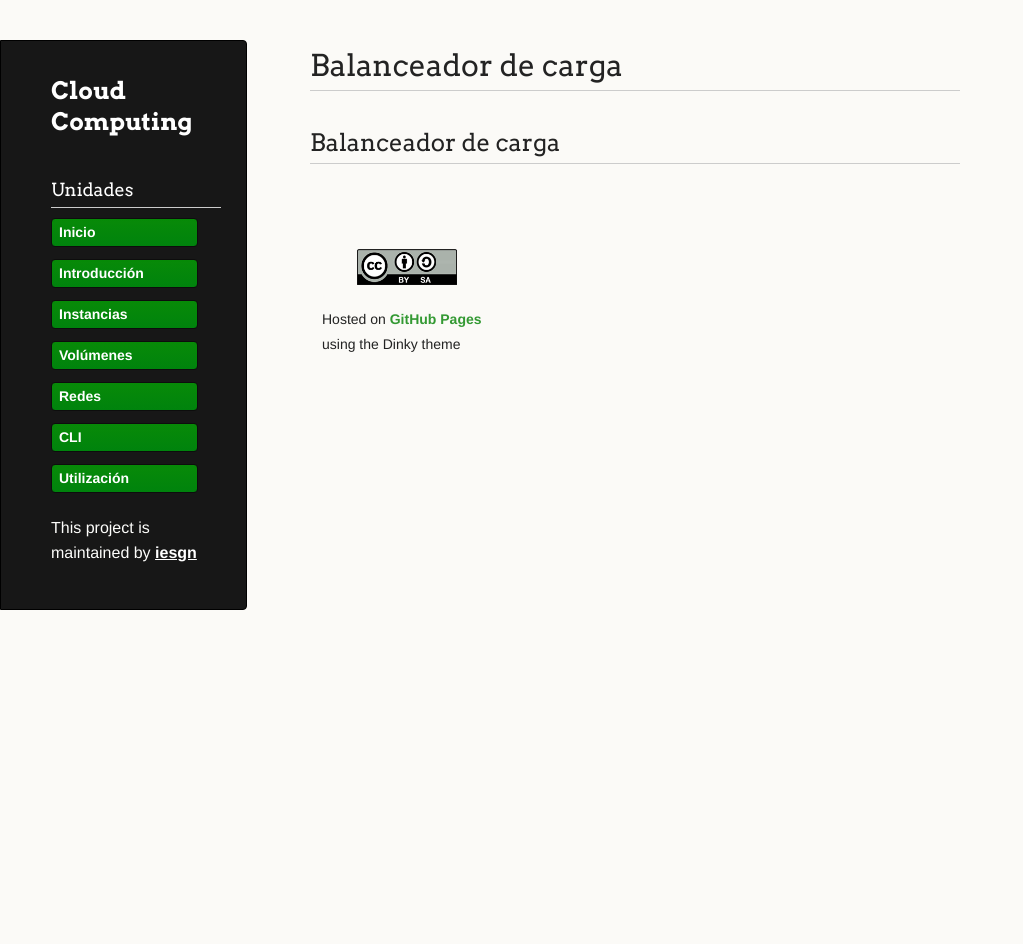
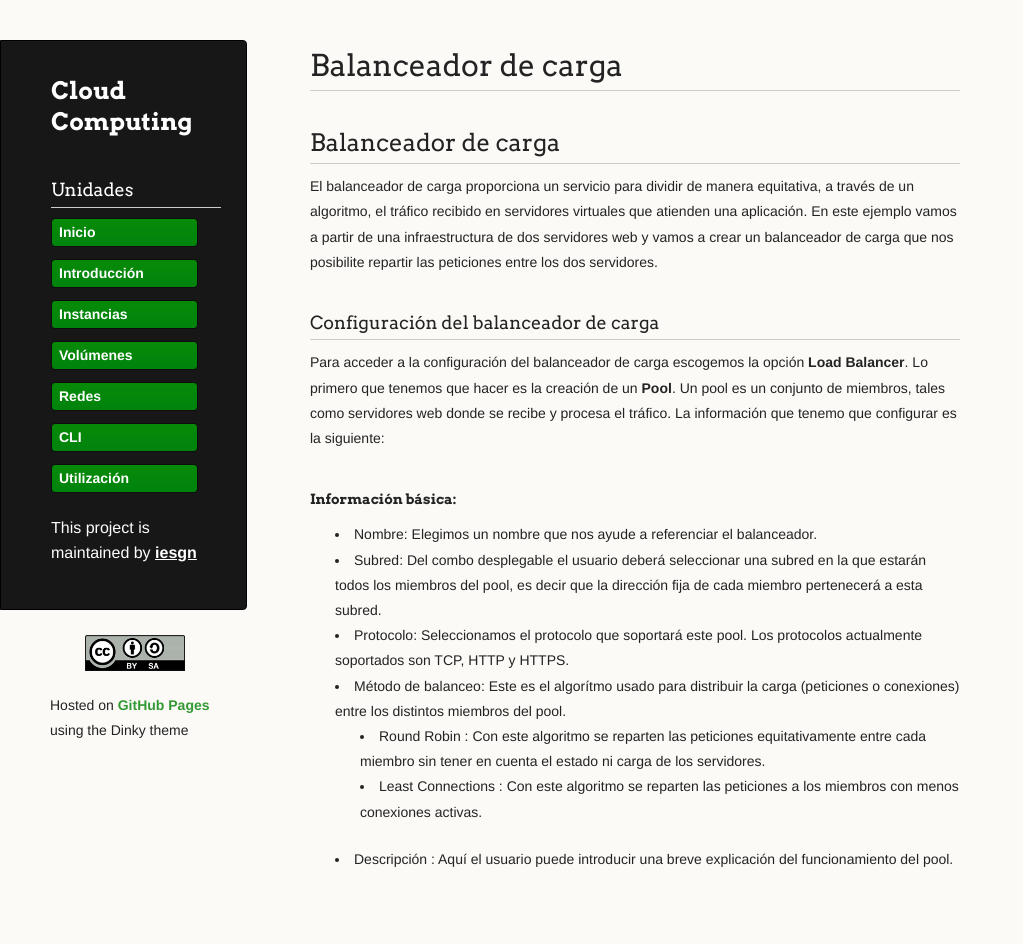
Before and after one commit to iesgn/cloud2, a Jekyll site: the page built from curso/u4/balanceador.md, in a window 1280 px wide. Shown: the whole page, without its empty margins (0-1023 px from the left). Built offline with Jekyll 4.4.1, drawn with Linux system fonts in a browser that asks for light colours; before the commit the page ends 900 px from its top, so only the background shows below that.

Commit message:
Balanceador de carga

```diff
--- a/curso/u4/balanceador.md
+++ b/curso/u4/balanceador.md
@@ -5,3 +5,19 @@ menu:
   - Unidades
 ---
 ## Balanceador de carga
+
+El balanceador de carga proporciona un servicio para dividir de manera equitativa, a través de un algoritmo, el tráfico recibido en servidores virtuales que atienden una aplicación. En este ejemplo vamos a partir de una infraestructura de dos servidores web y vamos a crear un balanceador de carga que nos posibilite repartir las peticiones entre los dos servidores.
+
+### Configuración del balanceador de carga
+
+Para acceder a la configuración del balanceador de carga escogemos la opción **Load Balancer**. Lo primero que tenemos que hacer es la creación de un **Pool**. Un pool es un conjunto de miembros, tales como servidores web donde se recibe y procesa el tráfico. La información que tenemo que configurar es la siguiente:
+
+#### Información básica:
+
+* Nombre: Elegimos un nombre que nos ayude a referenciar el balanceador.
+* Subred: Del combo desplegable el usuario deberá seleccionar una subred en la que estarán todos los miembros del pool, es decir que la dirección fija de cada miembro pertenecerá a esta subred.
+* Protocolo: Seleccionamos el protocolo que soportará este pool. Los protocolos actualmente soportados son TCP, HTTP y HTTPS.
+* Método de balanceo: Este es el algorítmo usado para distribuir la carga (peticiones o conexiones) entre los distintos miembros del pool.
+	* Round Robin : Con este algoritmo se reparten las peticiones equitativamente entre cada miembro sin tener en cuenta el estado ni carga de los servidores.
+	* Least Connections : Con este algoritmo se reparten las peticiones a los miembros con menos conexiones activas.
+* Descripción : Aquí el usuario puede introducir una breve explicación del funcionamiento del pool.
```
